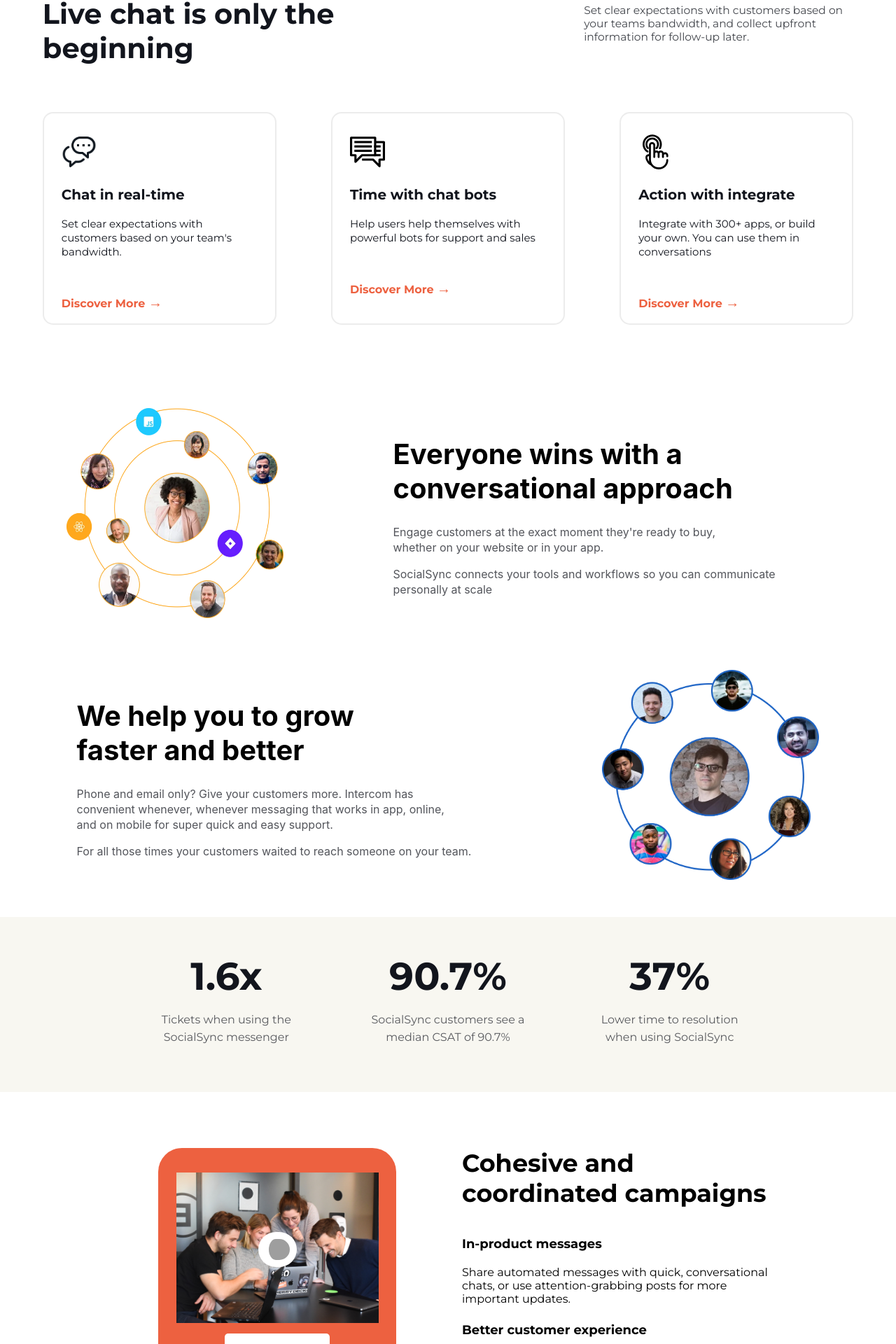
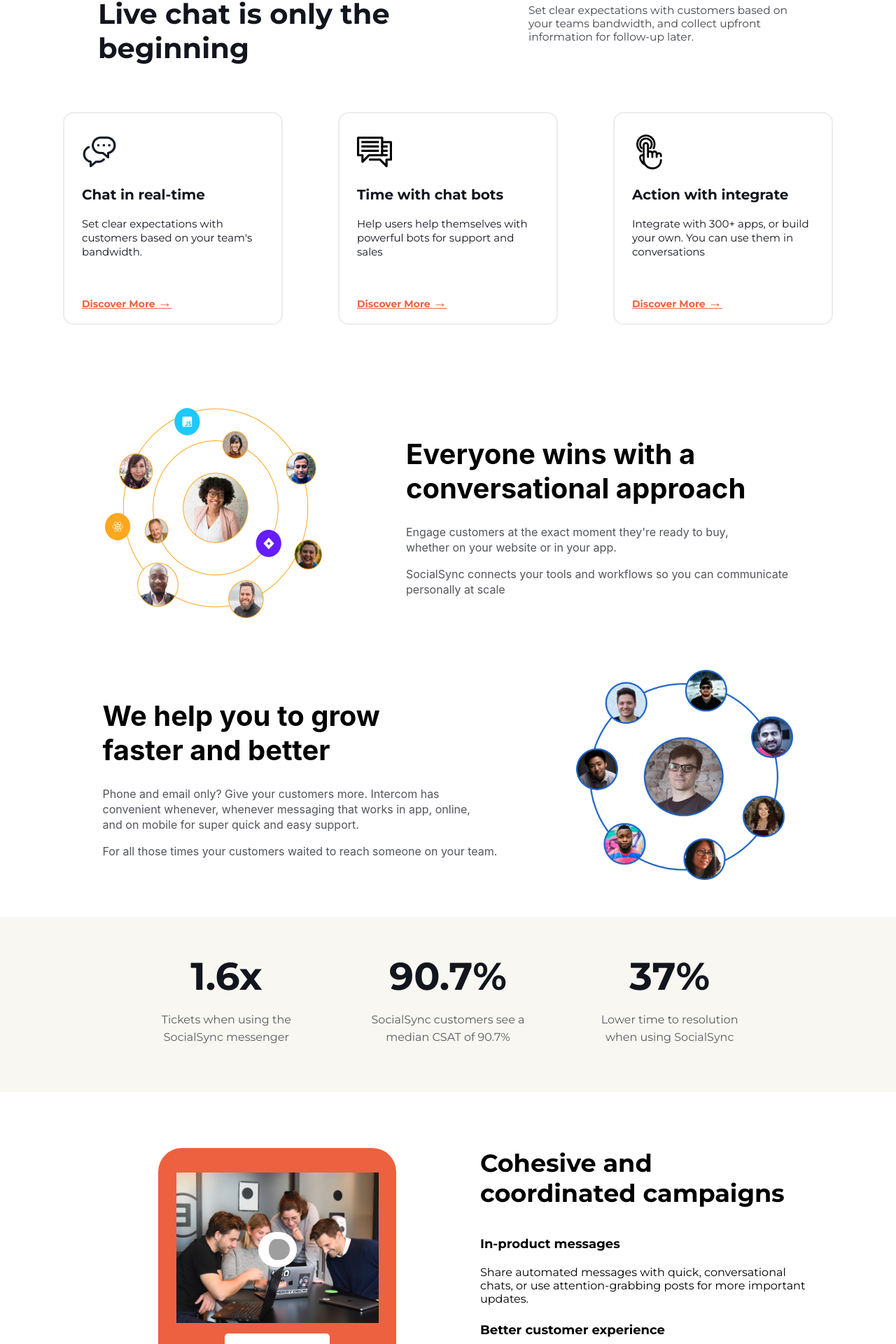
Before and after one commit to akinevans/socialsync, a React (Create React App) app: page / in a window 1280 px wide. Shown: the part 610-2530 px from the top of the page at 70% size. Built offline with nearby package versions, Linux system fonts and the light colour scheme; grey boxes are pictures that could not be loaded.

Commit message:
Fix component resizing issue in desktop view

```diff
--- a/src/components/Contact.css
+++ b/src/components/Contact.css
@@ -15,9 +15,8 @@
 }
 
 .contact-inner-wrapper {
-  /* width: calc(var(--desktop-width) - 36%); */
   width: 865px;
-  height: 85%;
+  height: 324px;
   background-color: var(--main-bg-color);
   /* border: 4px solid blue; */
   background-color: var(--quaternary-bg-color);
@@ -27,7 +26,7 @@
 .contact-text-wrapper {
   flex-direction: column;
   /* border: 2px solid white; */
-  width: 50%;
+  width: 430px;
 }
 
 .contact-text-wrapper h1 {
--- a/src/components/Contact.js
+++ b/src/components/Contact.js
@@ -1,3 +1,4 @@
+/* eslint-disable react/jsx-pascal-case */
 import React from "react";
 import Button_Orange from "./Button_Orange";
 import "./Contact.css";
--- a/src/components/Demo.css
+++ b/src/components/Demo.css
@@ -22,8 +22,7 @@
 
 .demo-img-wrapper,
 .demo-text-wrapper {
-  width: 35%;
-  height: 90%;
+  width: 500px;
   /* border: 2px solid blue; */
   padding: 0 20px;
 }
@@ -90,20 +89,25 @@
   font-family: var(--body-font);
 }
 
+.demo-text-wrapper h1,
+.demo-text-wrapper h4,
+.demo-text-wrapper p {
+  width: 475px;
+  font-weight: 600;
+}
+
 .demo-text-wrapper h1 {
-  font-weight: 600;
   font-size: 35px;
   margin: 0 0 40px 0;
 }
 
 .demo-text-wrapper h4 {
-  font-weight: 600;
   font-size: 18px;
   margin-bottom: 0;
 }
 
 .demo-text-wrapper p {
-  /* font-weight: 600; */
+  font-weight: 400;
   font-size: 16px;
   margin-top: 20px;
 }
--- a/src/components/Footer_Links.css
+++ b/src/components/Footer_Links.css
@@ -4,7 +4,8 @@
   justify-content: center;
   align-items: flex-start;
   height: 290px;
-  width: fit-content;
+  width: 145px;
+  margin: 0 20px;
   /* border: 2px solid green; */
 }
 
@@ -23,4 +24,9 @@
 .footer-links-outer-wrapper a {
   font-size: 14px;
   margin: 5px 0;
+  cursor: pointer;
 }
+
+.footer-links-outer-wrapper a:hover {
+  text-decoration: underline;
+}
--- a/src/components/Footer_Subscription.css
+++ b/src/components/Footer_Subscription.css
@@ -61,4 +61,9 @@
   font-weight: 500;
   border: none;
   border-radius: 5px;
+  cursor: pointer;
 }
+
+.input-btn:hover {
+  background-color: #ed6040c2;
+}
--- a/src/components/Hero_Spacer.css
+++ b/src/components/Hero_Spacer.css
@@ -15,7 +15,7 @@
 
 .hero-spacer-inner-wrapper {
   justify-content: space-between;
-  width: calc(var(--desktop-width) - 22%);
+  width: 1000px;
   /* border: 2px solid blue; */
   margin: 50px auto 0 auto;
 }
--- a/src/components/Navigation.css
+++ b/src/components/Navigation.css
@@ -44,7 +44,7 @@
   width: 350px;
   display: flex;
   justify-content: space-between;
-  margin-right: 200px;
+  margin-right: 125px;
 }
 
 .link,
@@ -66,6 +66,7 @@
 .nav-end-wrapper {
   width: 220px;
   margin-left: 200px;
+  margin-right: 75px;
   /* border: 2px solid blue; */
   display: flex;
   justify-content: space-between;
--- a/src/components/PS_Card.css
+++ b/src/components/PS_Card.css
@@ -1,5 +1,5 @@
 .pscard-wrapper {
-  width: 280px;
+  width: 260px;
   height: 260px;
   border: 2px solid rgba(0, 0, 0, 0.075);
   border-radius: 15px;
@@ -9,7 +9,7 @@
 
 .pscard-wrapper h1,
 .pscard-wrapper p,
-.pscard-wrapper h3 {
+.pscard-wrapper a {
   font-family: var(--body-font);
   color: var(--font-color);
 }
@@ -31,10 +31,11 @@
   line-height: 20px;
 }
 
-.pscard-wrapper h3 {
+.pscard-wrapper a {
   margin: 30px 0 0 0;
   color: var(--button-color);
-  font-size: 16px;
+  font-size: 14px;
+  font-weight: 600;
 }
 
 .arrow {
--- a/src/components/PS_Card.js
+++ b/src/components/PS_Card.js
@@ -7,9 +7,10 @@ export default function PS_Card(props) {
       <img src={props.img} alt='' />
       <h1>{props.title}</h1>
       <p>{props.info}</p>
-      <h3>
+
+      <a href='/'>
         Discover More <span className='arrow'>→</span>
-      </h3>
+      </a>
     </div>
   );
 }
--- a/src/components/Product_Services.css
+++ b/src/components/Product_Services.css
@@ -14,7 +14,7 @@
 }
 
 .product-services-inner-wrapper {
-  width: calc(var(--desktop-width) - 22%);
+  width: 1100px;
   height: 100%;
   /* border: 2px solid blue; */
   justify-content: space-between;
--- a/src/components/Pros.css
+++ b/src/components/Pros.css
@@ -18,7 +18,7 @@
 .pros-inner-wrapper {
   flex-direction: column;
 
-  width: calc(var(--desktop-width) - 15%);
+  width: 1100px;
   height: 100%;
   /* border: 2px solid blue; */
 }
```
Also changed, not shown: 1 other file (tests, documents, lock files or other folders).
